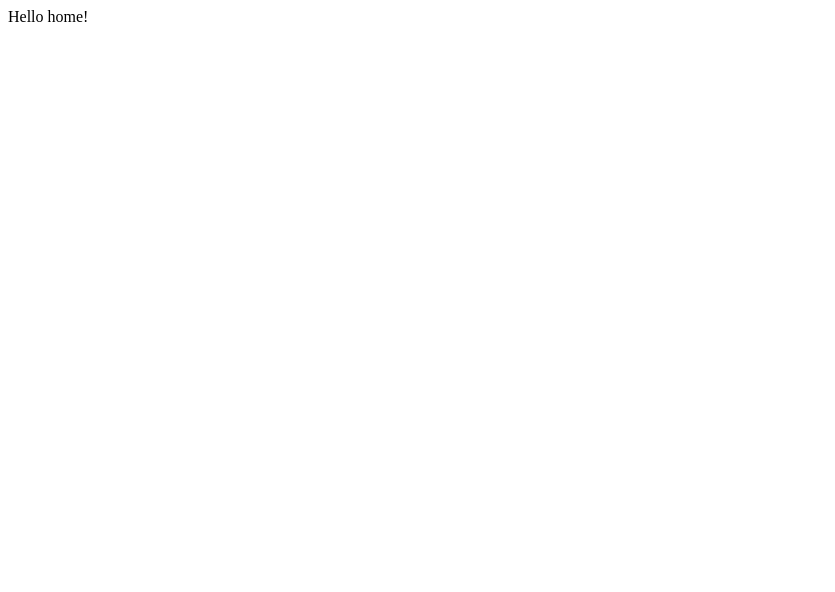
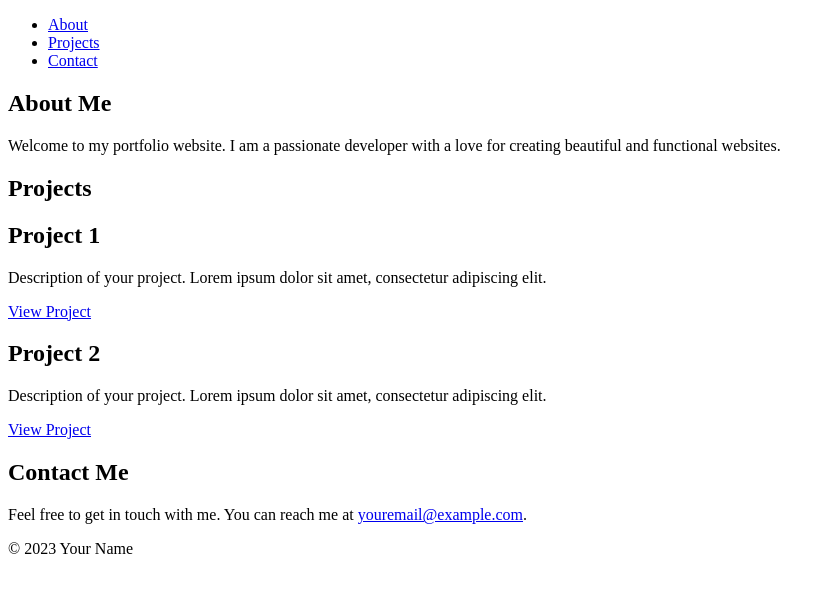
Before and after one commit to hcdvall/hcdvall.github.io, a plain HTML site: page index.html in a window 1280 px wide. Shown: the whole page, without its empty margins (0-835 px from the left). Drawn offline with Linux system fonts and the light colour scheme.

Commit message:
Create base for index.html

```diff
--- a/index.html
+++ b/index.html
@@ -1 +1,52 @@
-Hello home!
+<!DOCTYPE html>
+<html lang="en">
+<head>
+    <meta charset="UTF-8">
+    <meta name="viewport" content="width=device-width, initial-scale=1.0">
+    <title>Your Portfolio</title>
+    <link rel="stylesheet" href="styles.css"> <!-- Link to your CSS stylesheet -->
+</head>
+<body>
+    <header>
+        <nav>
+            <ul>
+                <li><a href="#about">About</a></li>
+                <li><a href="#projects">Projects</a></li>
+                <li><a href="#contact">Contact</a></li>
+            </ul>
+        </nav>
+    </header>
+
+    <section id="about">
+        <h1>About Me</h1>
+        <p>Welcome to my portfolio website. I am a passionate developer with a love for creating beautiful and functional websites.</p>
+    </section>
+
+    <section id="projects">
+        <h1>Projects</h1>
+        <!-- List your projects here with descriptions and links -->
+        <div class="project">
+            <h2>Project 1</h2>
+            <p>Description of your project. Lorem ipsum dolor sit amet, consectetur adipiscing elit.</p>
+            <a href="project1.html">View Project</a>
+        </div>
+
+        <div class="project">
+            <h2>Project 2</h2>
+            <p>Description of your project. Lorem ipsum dolor sit amet, consectetur adipiscing elit.</p>
+            <a href="project2.html">View Project</a>
+        </div>
+
+        <!-- Add more projects as needed -->
+    </section>
+
+    <section id="contact">
+        <h1>Contact Me</h1>
+        <p>Feel free to get in touch with me. You can reach me at <a href="mailto:youremail@example.com">youremail@example.com</a>.</p>
+    </section>
+
+    <footer>
+        <p>&copy; 2023 Your Name</p>
+    </footer>
+</body>
+</html>
```
Also changed, not shown: styles.css (added).
